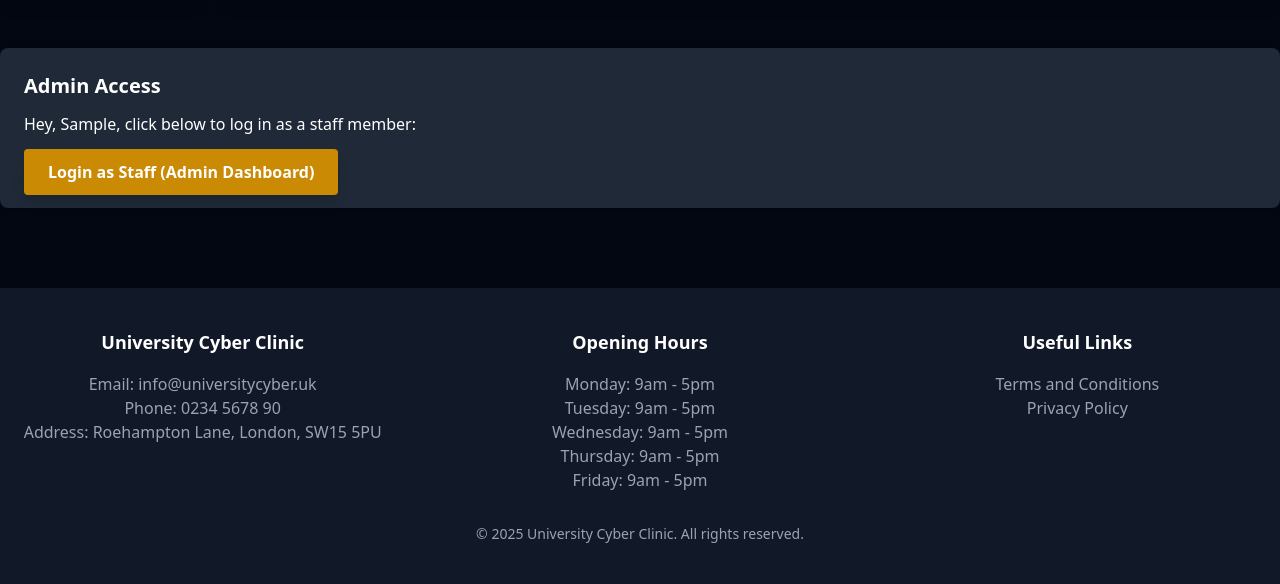
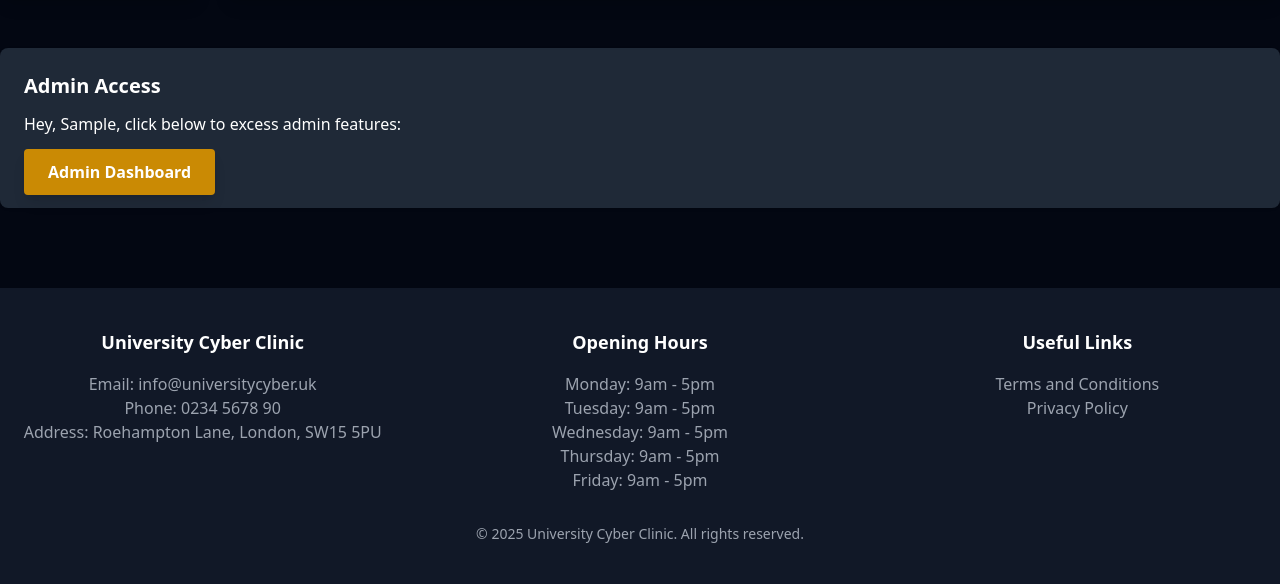
Before and after one commit to FabrizioMorales/Final-Project, a Django app: page /dashboard/ in a window 1280 px wide. Shown: the part 852-1436 px from the top of the page. Run offline with Django 5.2, Linux system fonts and the light colour scheme; the visitor is signed in with stand-in values (Sample User, id 1); data that the repository does not hold is empty; some libraries are stand-ins or nearby versions.

Commit message:
Update dashboard.html

```diff
--- a/src/django-project/universitycyberclinic/home_app/templates/dashboard.html
+++ b/src/django-project/universitycyberclinic/home_app/templates/dashboard.html
@@ -136,10 +136,10 @@
         {% if user.is_staff %}
           <div class="bg-gray-800 p-6 rounded-lg shadow">
             <h3 class="text-xl font-semibold mb-3">Admin Access</h3>
-            <p>Hey, {{ request.user.first_name|default:request.user.username }}, click below to log in as a staff member:</p><br>
+            <p>Hey, {{ request.user.first_name|default:request.user.username }}, click below to excess admin features:</p><br>
 
             <a href="{% url 'login_as_staff' user.id %}" class="bg-yellow-600 hover:bg-yellow-500 text-white font-bold py-3 px-6 rounded shadow-lg transition">
-              Login as Staff (Admin Dashboard)
+              Admin Dashboard
             </a>
           </div>
         {% endif %}
```
